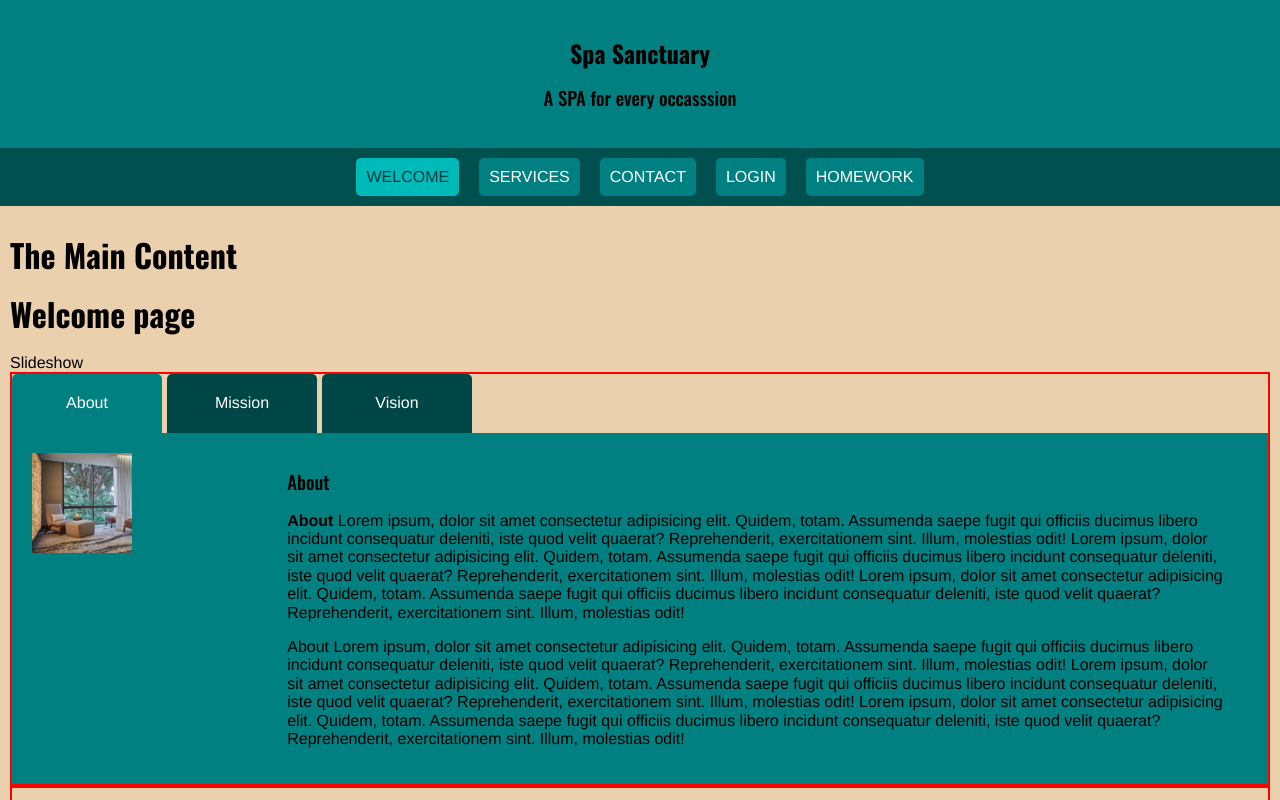
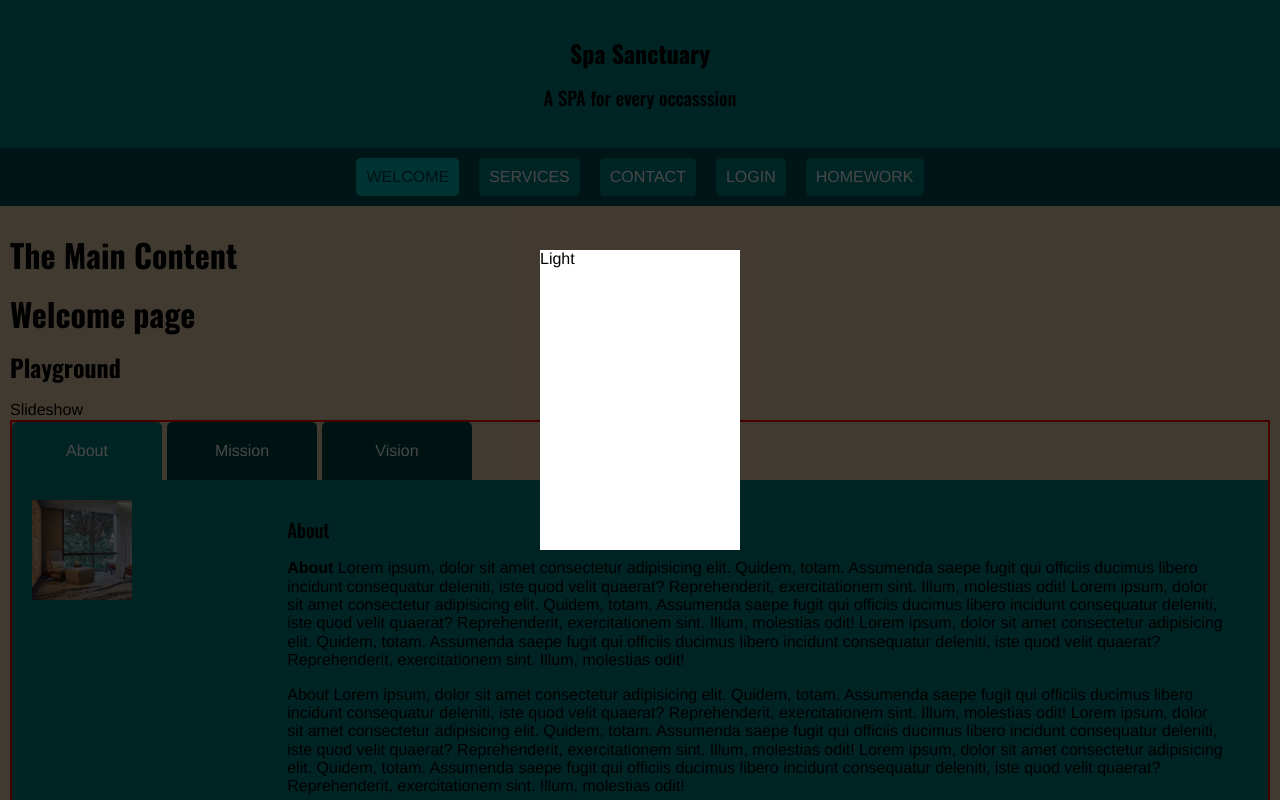
Before and after one commit to aaliyahshen/uclax_web1_aaliyah, a React (Create React App) app: page / in a window 1280 px wide. Shown: the top 800 px of the page. Built offline with nearby package versions, Linux system fonts and the light colour scheme.

Commit message:
set up the lightbox

```diff
--- /dev/null
+++ b/src/React/Components/Lightbox/Dark.jsx
@@ -0,0 +1,27 @@
+import React from 'react';
+import styled from 'styled-components';
+
+import Light from './Light.jsx';
+
+const Dark = () => {
+
+    return (
+        <DarkStyled className='Dark'>
+            <Light />
+        </DarkStyled>
+    );
+}
+
+export default Dark;
+
+const DarkStyled = styled.div`
+    position: fixed;
+    background-color: rgba(0, 0, 0, 0.722);
+
+    left: 0px;
+    right: 0px;
+    bottom: 0px;
+    top: 0px;
+
+
+`;
--- /dev/null
+++ b/src/React/Components/Lightbox/Light.jsx
@@ -0,0 +1,30 @@
+import React from 'react';
+import styled from 'styled-components';
+
+
+const Light = () => {
+
+    return (
+        <LightStyled className='Light'>
+            Light
+        </LightStyled>
+    );
+}
+
+export default Light;
+
+const LightStyled = styled.div`
+    position: absolute;
+
+    background-color: white;
+
+    width: 200px;
+    height: 300px;
+
+    left: 50%;
+    top: 50%;
+
+    transform: translate(-50%, -50%);
+
+
+`;
--- /dev/null
+++ b/src/React/Components/Lightbox/Lightbox.jsx
@@ -0,0 +1,18 @@
+import React from 'react';
+import styled from 'styled-components';
+import Dark from './Dark.jsx';
+
+const Lightbox = () => {
+
+    return (
+        <LightboxStyled className='Lightbox'>
+            <Dark />
+        </LightboxStyled>
+    );
+}
+
+export default Lightbox;
+
+const LightboxStyled = styled.div`
+
+`;
--- /dev/null
+++ b/src/React/Components/Lightbox/Playground.jsx
@@ -0,0 +1,20 @@
+import React from 'react';
+import styled from 'styled-components';
+
+import Lightbox from './Lightbox.jsx';
+
+const Playground = () => {
+
+    return (
+        <PlaygroundStyled className='Playground'>
+            <h2>Playground</h2>
+            <Lightbox />
+        </PlaygroundStyled>
+    );
+}
+
+export default Playground;
+
+const PlaygroundStyled = styled.div`
+
+`;
--- a/src/React/Homework/Homework.jsx
+++ b/src/React/Homework/Homework.jsx
@@ -102,6 +102,13 @@ const Homework = () => {
                 <p>Portable Graphic Group: True Alpha Transparency (million of colors), lossless compression, 256 color just like gif </p>
                 <p>Scalable Vector Graphics: for logos, line art, icons. Vector-based, rather than bitmapped. XML files. No loss of integrity at size. </p>
             </Essay>
+            <Essay
+                number= { 7 }
+                question= 'Define the following roles: Project Manager, Business Analyst, Scrum Master, UX designer, Web Developer/Engineer, Quality Assurance Tester, and DevOps.'
+            >
+                Answer goes here
+            </Essay>
+
 
 
 
--- a/src/React/Pages/Welcome/Tabbed/Content.jsx
+++ b/src/React/Pages/Welcome/Tabbed/Content.jsx
@@ -10,7 +10,7 @@ const Content = ({chosenTab}) => {
             </div>
             <div className="info">
                 <h3>{ chosenTab.title }</h3>
-                <div dangerouslySetInnerHTML={ { __html: chosenTab.text }} />
+                <div dangerouslySetInnerHTML={ { __html: chosenTab.text }} />git
             </div>
         </ContentStyled>
     );
--- a/src/React/Pages/Welcome/Tabbed/Tab.jsx
+++ b/src/React/Pages/Welcome/Tabbed/Tab.jsx
@@ -4,7 +4,7 @@ import styled from 'styled-components';
 const Tab = ({tab, chosenTab, chosenTabUpdate}) => {
 
     const handleClick = () => {
-        chosenTabUpdate (tab);
+        chosenTabUpdate(tab);
     }
 
     const theClassName = (tab.title === chosenTab.title) ? 'Tab chosen': 'Tab';
--- a/src/React/Pages/Welcome/Welcome.jsx
+++ b/src/React/Pages/Welcome/Welcome.jsx
@@ -1,6 +1,7 @@
 import React from 'react';
 import styled from 'styled-components';
 
+import Playground from '../../Components/Lightbox/Playground.jsx';
 import Slideshow from './Slideshow/Slideshow.jsx';
 import Tabbed from './Tabbed/Tabbed.jsx';
 import Staff from './Staff/Staff.jsx';
@@ -10,6 +11,7 @@ const Welcome = () => {
     return (
         <WelcomeStyled className='Welcome'>
             <h1>Welcome page</h1>
+            <Playground />
             <Slideshow />
             <Tabbed />
             <Staff />
```
